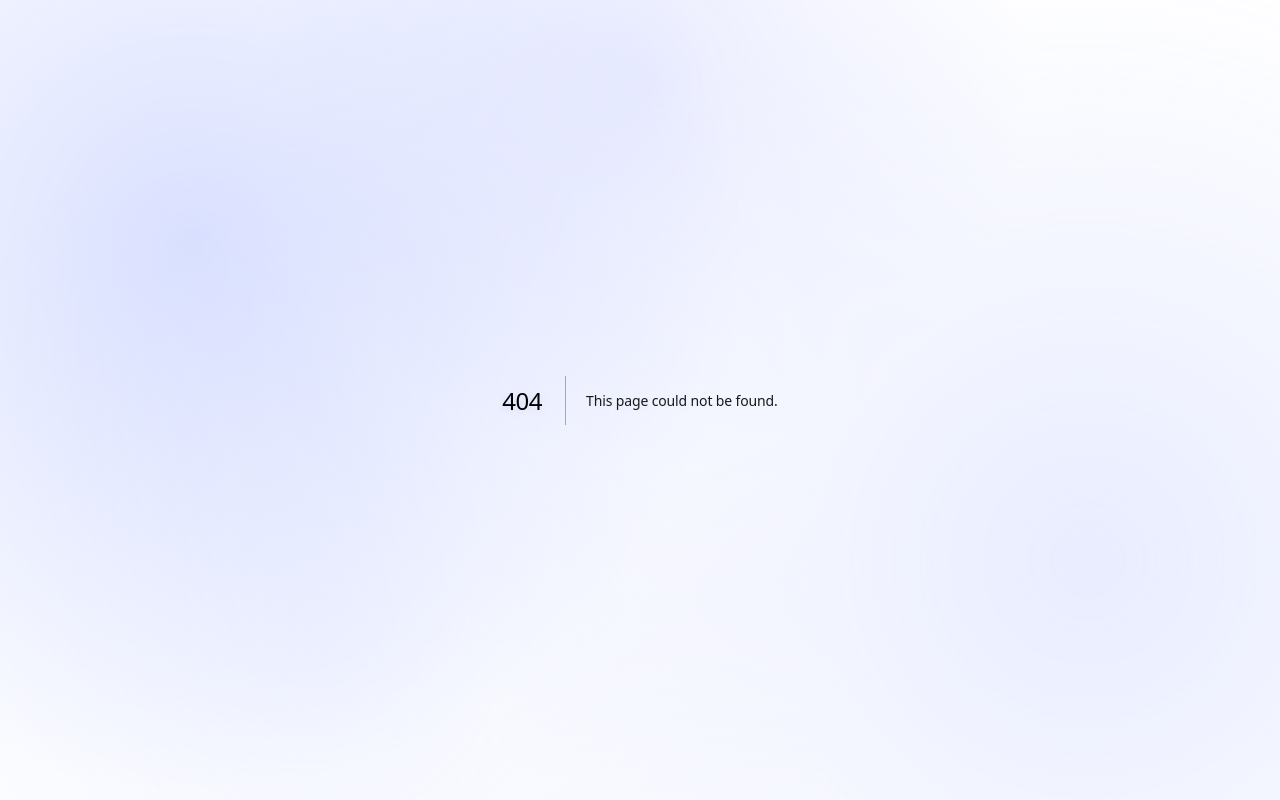
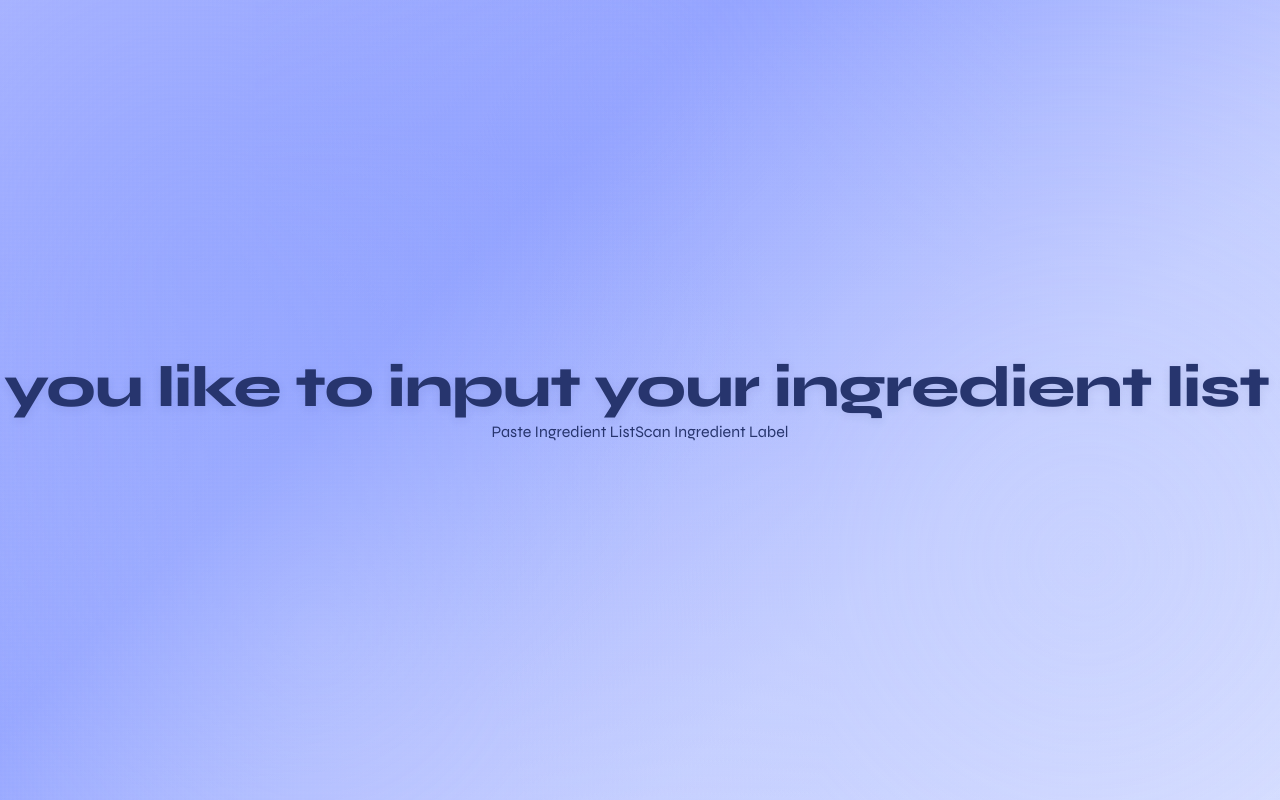
Before and after one commit to dasadishree/aigov, a Next.js app in the folder ingredient-ai/: page /choose in a window 1280 px wide. Before the commit this address had no page. Built offline with nearby package versions, Linux system fonts and the light colour scheme.

Commit message:
screen flow

```diff
--- /dev/null
+++ b/ingredient-ai/app/choose/page.tsx
@@ -0,0 +1,22 @@
+"use client";
+import { useRouter } from "next/navigation";
+
+export default function Choose() {
+    const router = useRouter();
+
+    return (
+        <main className="choose-page">
+            <h1>How would you like to input your ingredient list to analyze?</h1>
+
+            <div className="button-group">
+                <button onClick={() => router.push("/paste")}>
+                Paste Ingredient List
+                </button>
+
+                <button onClick={() => router.push("/scan")}>
+                    Scan Ingredient Label
+                </button>
+            </div>
+        </main>
+    );
+}
--- a/ingredient-ai/app/page.tsx
+++ b/ingredient-ai/app/page.tsx
@@ -1,28 +1,11 @@
 "use client";
-import { useState } from "react";
+import { useRouter } from "next/navigation";
 import labelImg from "./label.png";
 import labelPile1Img from "./labelpile.png";
 import labelPile2Img from "./labelpile2.webp";
 
 export default function Home() {
-  const [ingredients, setIngredients] = useState("");
-  const [result, setResult] = useState("");
-  const [loading, setLoading] = useState(false);
-
-  async function handleAnalyze() {
-    setLoading(true);
-
-    const res = await fetch("http://127.0.0.1:5000/analyze", {
-      method: "POST",
-      headers: { "Content-Type": "application/json" },
-      body: JSON.stringify({ ingredients }),
-    });
-
-    const data = await res.json();
-    setResult(data.analysis);
-
-    setLoading(false);
-  }
+  const router = useRouter();
 
   return (
     <main>
@@ -30,7 +13,10 @@ export default function Home() {
       <div id="centered-content">
         <h1>beyond the box:</h1>
         <h2>eat informed</h2>
-        <button id="start-button">START NOW</button>
+        <button id="start-button"
+          onClick={() => router.push("/choose")}>
+            START NOW
+          </button>
       </div>
 
       <div id="did-you-know">
@@ -39,19 +25,6 @@ export default function Home() {
       </div>
       <img src={labelPile1Img.src} alt="Label pile image for decoration." id="labelPile1" />
       <img src={labelPile2Img.src} alt="Label pile image for decoration." id="labelPile2" />
-
-        {/* <textarea
-          rows={6}
-          placeholder="Paste ingredient list here..."
-          value={ingredients}
-          onChange={(e)=>setIngredients(e.target.value)}
-        />
-
-        <button onClick={handleAnalyze} disabled={loading}>
-          {loading ? "Analyzing..." : "Analyze Ingredients"}
-        </button> */}
-
-        <pre style={{ marginTop: 20}}>{result}</pre>
     </main>
   );
 }
--- /dev/null
+++ b/ingredient-ai/app/paste/page.tsx
@@ -0,0 +1,41 @@
+"use client";
+import { useRouter } from "next/navigation";
+import { useState } from "react";
+
+export default function Paste() {
+    const [ingredients, setIngredients] = useState("");
+    const [result, setResult] = useState("");
+    const [loading, setLoading] = useState(false);
+
+    async function handleAnalyze() {
+        setLoading(true);
+
+        const res = await fetch("http://127.0.0.1:5000/analyze", {
+            method: "POST",
+            headers: { "Content-Type": "application/json" },
+            body: JSON.stringify({ ingredients }),
+        });
+
+        const data = await res.json();
+        setResult(data.analysis);
+
+        setLoading(false);
+    }
+
+    return(
+        <main>
+            <textarea
+                rows={6}
+                placeholder="Paste ingredient list here..."
+                value={ingredients}
+                onChange={(e)=>setIngredients(e.target.value)}
+            />
+
+            <button onClick={handleAnalyze} disabled={loading}>
+            {loading ? "Analyzing..." : "Analyze Ingredients"}
+            </button> */
+
+            <pre style={{ marginTop: 20}}>{result}</pre>
+        </main>
+    );
+}
```
Also changed, not shown: ingredient-ai/app/scan/page.tsx (added).
